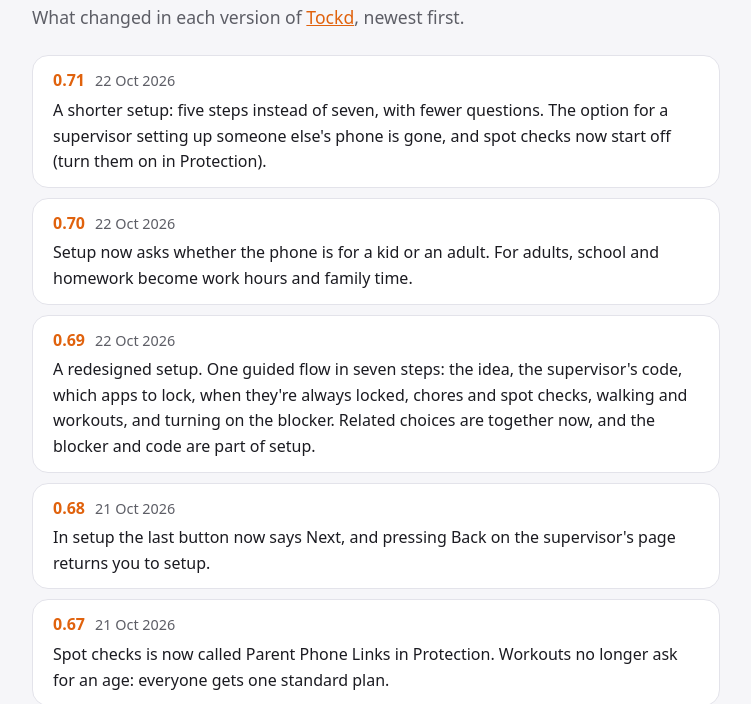
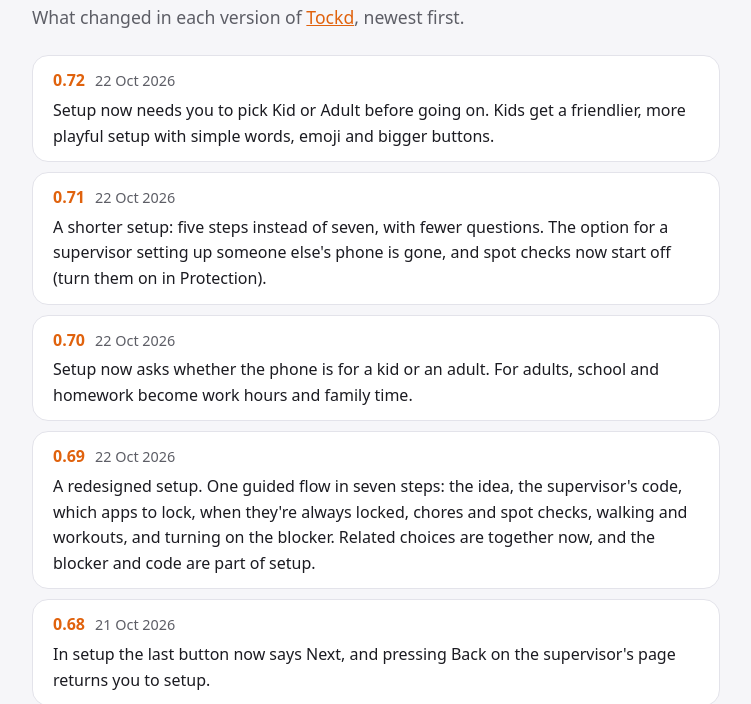
Before and after one commit to ChaosWolfLord/tockd, a plain HTML site: page docs/changelog.html in a window 1280 px wide. Shown: the part 99-803 px from the top of the page, without its empty margins (264-1015 px from the left). Drawn offline with Linux system fonts and the light colour scheme.

Commit message:
Website: update changelog.html

```diff
--- a/docs/changelog.html
+++ b/docs/changelog.html
@@ -33,6 +33,7 @@
 
 <ol class="log">
 <!-- NEW-ENTRIES -->
+<li><span class="v">0.72</span><span class="d">22 Oct 2026</span><p>Setup now needs you to pick Kid or Adult before going on. Kids get a friendlier, more playful setup with simple words, emoji and bigger buttons.</p></li>
 <li><span class="v">0.71</span><span class="d">22 Oct 2026</span><p>A shorter setup: five steps instead of seven, with fewer questions. The option for a supervisor setting up someone else&#39;s phone is gone, and spot checks now start off (turn them on in Protection).</p></li>
 <li><span class="v">0.70</span><span class="d">22 Oct 2026</span><p>Setup now asks whether the phone is for a kid or an adult. For adults, school and homework become work hours and family time.</p></li>
 <li><span class="v">0.69</span><span class="d">22 Oct 2026</span><p>A redesigned setup. One guided flow in seven steps: the idea, the supervisor&#39;s code, which apps to lock, when they&#39;re always locked, chores and spot checks, walking and workouts, and turning on the blocker. Related choices are together now, and the blocker and code are part of setup.</p></li>
```
